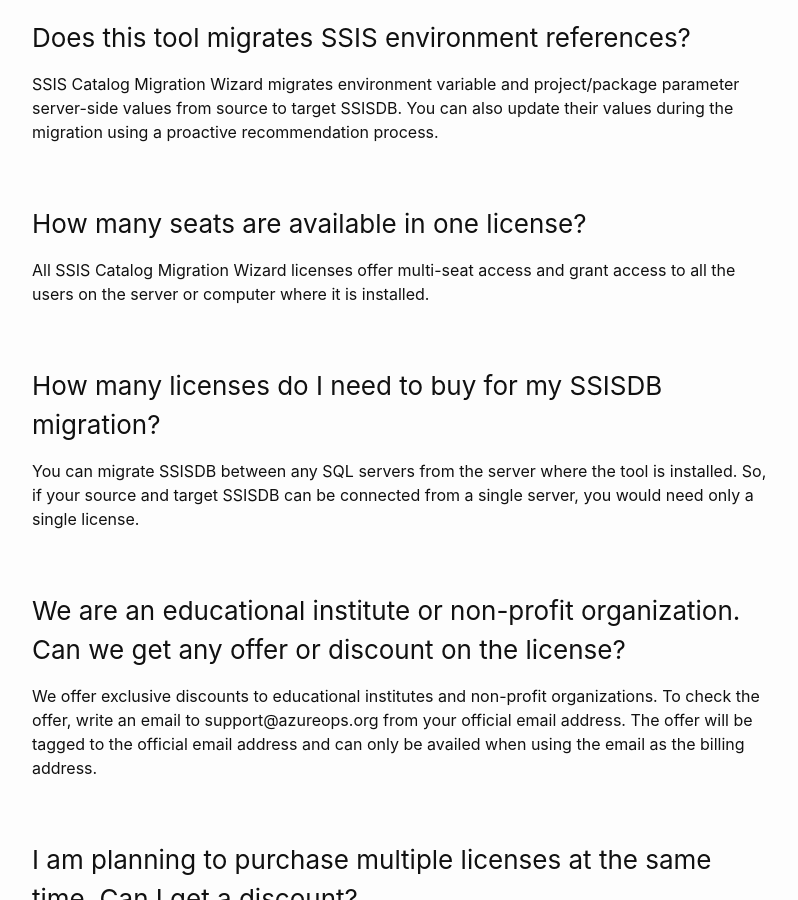
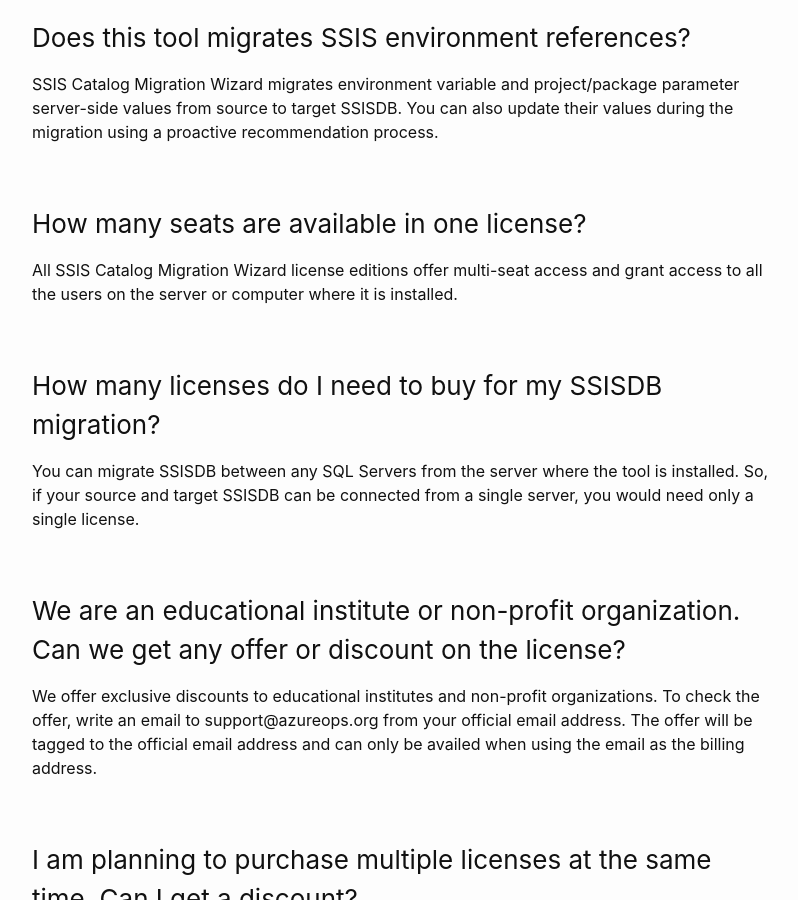
Before and after one commit to kr55/ssiscataloger, a Jekyll site: the page built from faq.md, in a window 1280 px wide and 900 px high, scrolled down 431 px. Shown: the whole window, without its empty margins (238-1036 px from the left). Built offline with Jekyll 4.4.1, drawn with Linux system fonts in a browser that asks for light colours.

Commit message:
Update faq.md

```diff
--- a/faq.md
+++ b/faq.md
@@ -10,10 +10,10 @@ SSIS Catalog Migration Wizard supports migration of SSISDB between SQL Server 20
 SSIS Catalog Migration Wizard migrates environment variable and project/package parameter server-side values from source to target SSISDB. You can also update their values during the migration using a proactive recommendation process.
 
 ### How many seats are available in one license?
-All SSIS Catalog Migration Wizard licenses offer multi-seat access and grant access to all the users on the server or computer where it is installed.
+All SSIS Catalog Migration Wizard license editions offer multi-seat access and grant access to all the users on the server or computer where it is installed.
 
 ### How many licenses do I need to buy for my SSISDB migration?
-You can migrate SSISDB between any SQL servers from the server where the tool is installed. So, if your source and target SSISDB can be connected from a single server, you would need only a single license.
+You can migrate SSISDB between any SQL Servers from the server where the tool is installed. So, if your source and target SSISDB can be connected from a single server, you would need only a single license.
 
 ### We are an educational institute or non-profit organization. Can we get any offer or discount on the license?
 We offer exclusive discounts to educational institutes and non-profit organizations. To check the offer, write an email to support@azureops.org from your official email address. The offer will be tagged to the official email address and can only be availed when using the email as the billing address.
```
